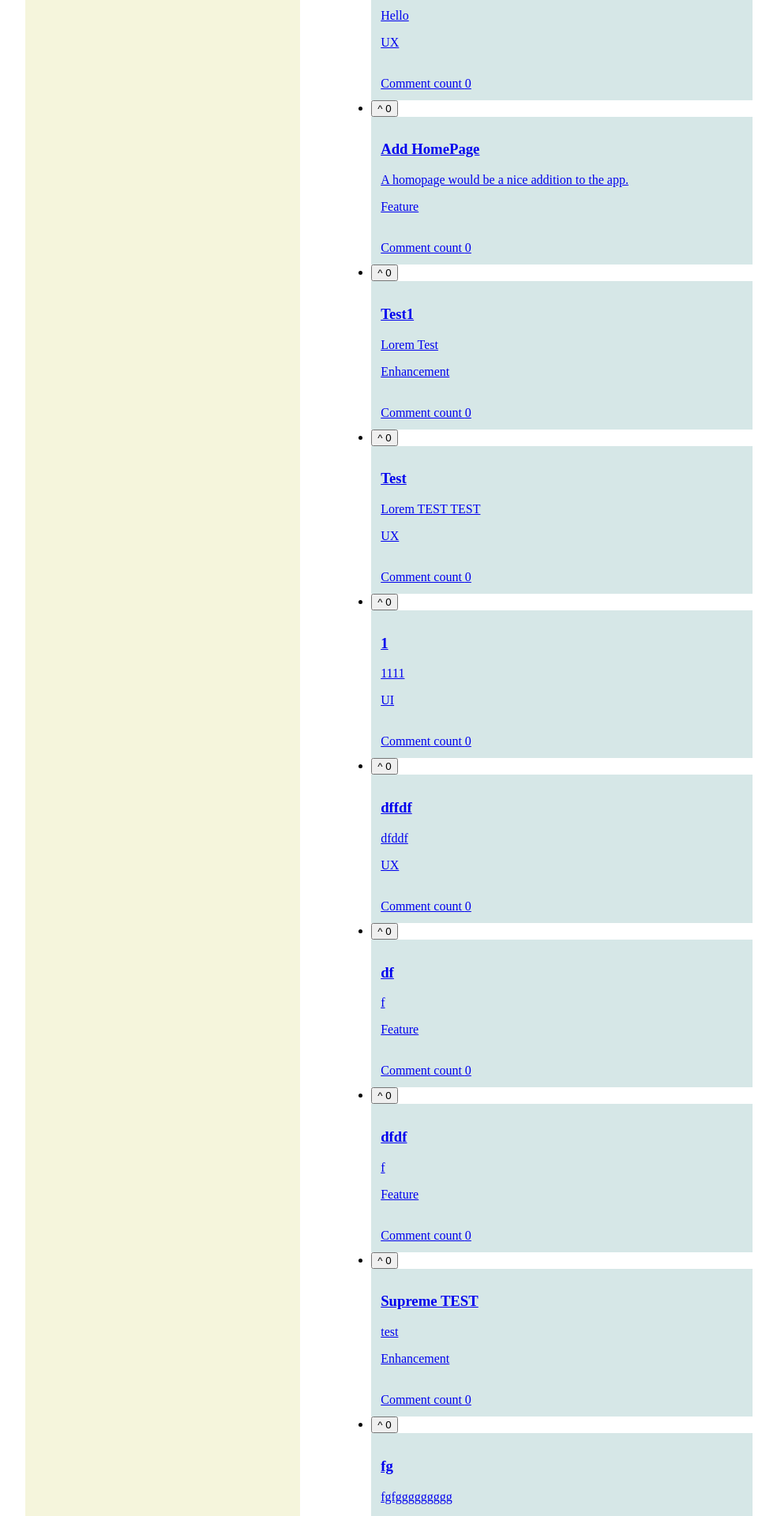
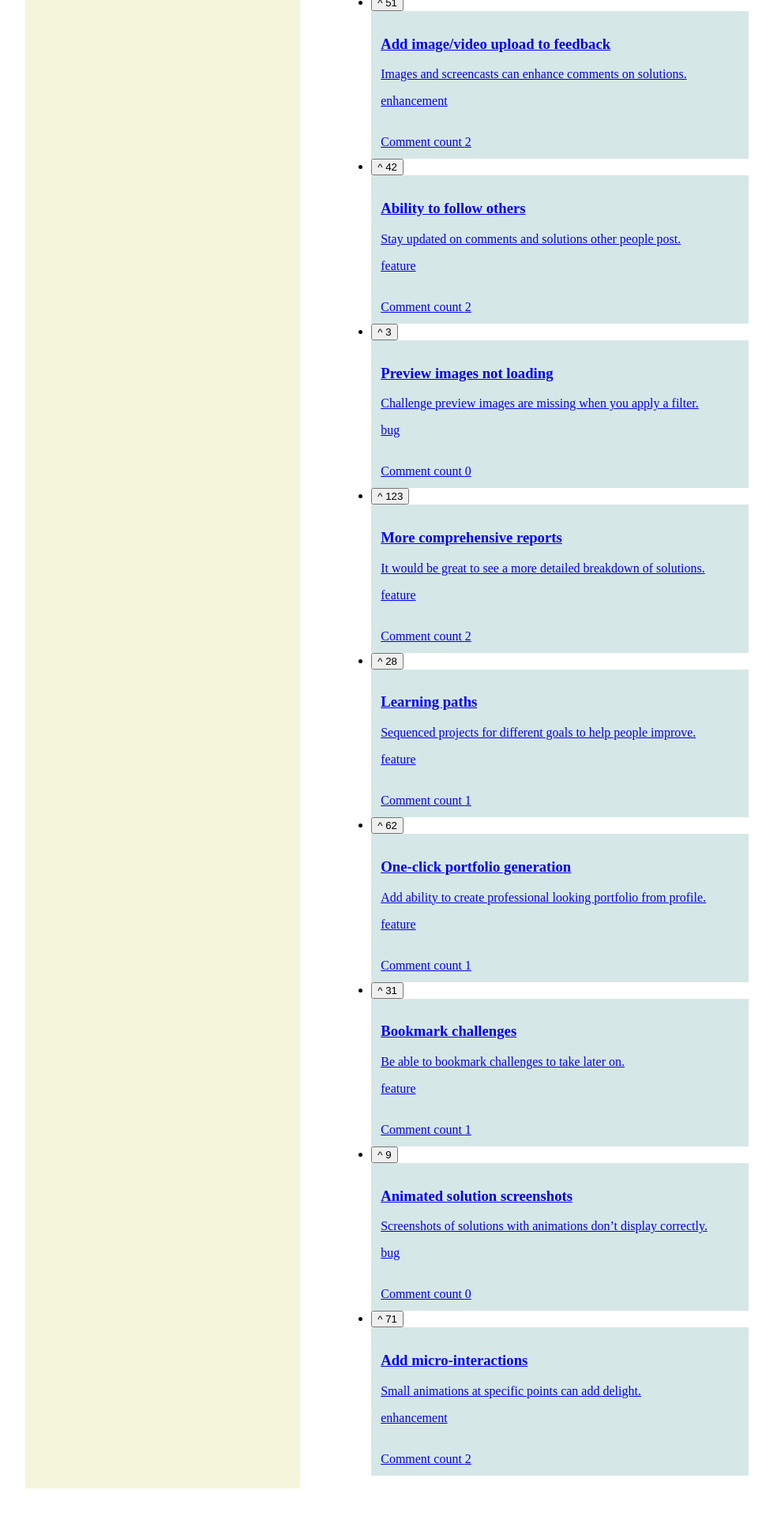
Before and after one commit to crsecu/productFeedbackApp, a React app: page /feedbackBoard in a window 1280 px wide. Shown: the part 840-2760 px from the top of the page at 79% size, without its empty margins (6-990 px from the left). After the commit the page ends 2733 px from the top, so only its background shows below. Built offline with nearby package versions, Linux system fonts and the light colour scheme; data requests are answered from the project's data file; the HTML template or start-up script is replaced by a standard one.

Commit message:
update data.json file with FEM test data; JSON Server uses the data.json file to simulate a backend

```diff
--- a/data/data.json
+++ b/data/data.json
@@ -1,252 +1,297 @@
 {
   "productRequests": [
     {
-      "id": "8e97",
-      "title": "Test UPDATED",
-      "category": "Enhancement",
-      "description": "Lorem",
-      "status": "Suggestion",
-      "upvotes": 0
+      "id": 1,
+      "title": "Add tags for solutions",
+      "category": "enhancement",
+      "upvotes": 112,
+      "status": "suggestion",
+      "description": "Easier to search for solutions based on a specific stack.",
+      "comments": [
+        {
+          "id": 1,
+          "content": "Awesome idea! Trying to find framework-specific projects within the hubs can be tedious",
+          "user": {
+            "image": "./assets/user-images/image-suzanne.jpg",
+            "name": "Suzanne Chang",
+            "username": "upbeat1811"
+          }
+        },
+        {
+          "id": 2,
+          "content": "Please use fun, color-coded labels to easily identify them at a glance",
+          "user": {
+            "image": "./assets/user-images/image-thomas.jpg",
+            "name": "Thomas Hood",
+            "username": "brawnybrave"
+          }
+        }
+      ]
     },
     {
-      "id": "f4ea",
-      "title": "",
-      "category": "Feature",
-      "description": "",
+      "id": 2,
+      "title": "Add a dark theme option",
+      "category": "feature",
+      "upvotes": 99,
       "status": "suggestion",
-      "upvotes": 0
+      "description": "It would help people with light sensitivities and who prefer dark mode.",
+      "comments": [
+        {
+          "id": 3,
+          "content": "Also, please allow styles to be applied based on system preferences. I would love to be able to browse Frontend Mentor in the evening after my device’s dark mode turns on without the bright background it currently has.",
+          "user": {
+            "image": "./assets/user-images/image-elijah.jpg",
+            "name": "Elijah Moss",
+            "username": "hexagon.bestagon"
+          }
+        },
+        {
+          "id": 4,
+          "content": "Second this! I do a lot of late night coding and reading. Adding a dark theme can be great for preventing eye strain and the headaches that result. It’s also quite a trend with modern apps and  apparently saves battery life.",
+          "user": {
+            "image": "./assets/user-images/image-james.jpg",
+            "name": "James Skinner",
+            "username": "hummingbird1"
+          },
+          "replies": [
+            {
+              "content": "While waiting for dark mode, there are browser extensions that will also do the job. Search for 'dark theme' followed by your browser. There might be a need to turn off the extension for sites with naturally black backgrounds though.",
+              "replyingTo": "hummingbird1",
+              "user": {
+                "image": "./assets/user-images/image-anne.jpg",
+                "name": "Anne Valentine",
+                "username": "annev1990"
+              }
+            },
+            {
+              "content": "Good point! Using any kind of style extension is great and can be highly customizable, like the ability to change contrast and brightness. I'd prefer not to use one of such extensions, however, for security and privacy reasons.",
+              "replyingTo": "annev1990",
+              "user": {
+                "image": "./assets/user-images/image-ryan.jpg",
+                "name": "Ryan Welles",
+                "username": "voyager.344"
+              }
+            }
+          ]
+        }
+      ]
     },
     {
-      "id": "43e0",
-      "title": "Test",
-      "category": "Feature",
-      "description": "Lorem",
+      "id": 3,
+      "title": "Q&A within the challenge hubs",
+      "category": "feature",
+      "upvotes": 65,
       "status": "suggestion",
-      "upvotes": 0
+      "description": "Challenge-specific Q&A would make for easy reference.",
+      "comments": [
+        {
+          "id": 5,
+          "content": "Much easier to get answers from devs who can relate, since they've either finished the challenge themselves or are in the middle of it.",
+          "user": {
+            "image": "./assets/user-images/image-george.jpg",
+            "name": "George Partridge",
+            "username": "soccerviewer8"
+          }
+        }
+      ]
     },
     {
-      "id": "abf9",
-      "title": "Test",
-      "category": "UX",
-      "description": "Hello",
+      "id": 4,
+      "title": "Add image/video upload to feedback",
+      "category": "enhancement",
+      "upvotes": 51,
       "status": "suggestion",
-      "upvotes": 0
+      "description": "Images and screencasts can enhance comments on solutions.",
+      "comments": [
+        {
+          "id": 6,
+          "content": "Right now, there is no ability to add images while giving feedback which isn't ideal because I have to use another app to show what I mean",
+          "user": {
+            "image": "./assets/user-images/image-javier.jpg",
+            "name": "Javier Pollard",
+            "username": "warlikeduke"
+          }
+        },
+        {
+          "id": 7,
+          "content": "Yes I'd like to see this as well. Sometimes I want to add a short video or gif to explain the site's behavior..",
+          "user": {
+            "image": "./assets/user-images/image-roxanne.jpg",
+            "name": "Roxanne Travis",
+            "username": "peppersprime32"
+          }
+        }
+      ]
     },
     {
-      "id": "cd9c",
-      "title": "Add HomePage",
-      "category": "Feature",
-      "description": "A homopage would be a nice addition to the app.",
+      "id": 5,
+      "title": "Ability to follow others",
+      "category": "feature",
+      "upvotes": 42,
       "status": "suggestion",
-      "upvotes": 0
+      "description": "Stay updated on comments and solutions other people post.",
+      "comments": [
+        {
+          "id": 8,
+          "content": "I also want to be notified when devs I follow submit projects on FEM. Is in-app notification also in the pipeline?",
+          "user": {
+            "image": "./assets/user-images/image-victoria.jpg",
+            "name": "Victoria Mejia",
+            "username": "arlen_the_marlin"
+          },
+          "replies": [
+            {
+              "content": "Bumping this. It would be good to have a tab with a feed of people I follow so it's easy to see what challenges they’ve done lately. I learn a lot by reading good developers' code.",
+              "replyingTo": "arlen_the_marlin",
+              "user": {
+                "image": "./assets/user-images/image-zena.jpg",
+                "name": "Zena Kelley",
+                "username": "velvetround"
+              }
+            }
+          ]
+        },
+        {
+          "id": 9,
+          "content": "I've been saving the profile URLs of a few people and I check what they’ve been doing from time to time. Being able to follow them solves that",
+          "user": {
+            "image": "./assets/user-images/image-jackson.jpg",
+            "name": "Jackson Barker",
+            "username": "countryspirit"
+          }
+        }
+      ]
     },
     {
-      "id": "72f3",
-      "title": "Test1",
-      "category": "Enhancement",
-      "description": "Lorem Test",
+      "id": 6,
+      "title": "Preview images not loading",
+      "category": "bug",
+      "upvotes": 3,
       "status": "suggestion",
-      "upvotes": 0
+      "description": "Challenge preview images are missing when you apply a filter."
     },
     {
-      "id": "504a",
-      "title": "Test",
-      "category": "UX",
-      "description": "Lorem TEST TEST",
-      "status": "suggestion",
-      "upvotes": 0
+      "id": 7,
+      "title": "More comprehensive reports",
+      "category": "feature",
+      "upvotes": 123,
+      "status": "planned",
+      "description": "It would be great to see a more detailed breakdown of solutions.",
+      "comments": [
+        {
+          "id": 10,
+          "content": "This would be awesome! It would be so helpful to see an overview of my code in a way that makes it easy to spot where things could be improved.",
+          "user": {
+            "image": "./assets/user-images/image-victoria.jpg",
+            "name": "Victoria Mejia",
+            "username": "arlen_the_marlin"
+          }
+        },
+        {
+          "id": 11,
+          "content": "Yeah, this would be really good. I'd love to see deeper insights into my code!",
+          "user": {
+            "image": "./assets/user-images/image-jackson.jpg",
+            "name": "Jackson Barker",
+            "username": "countryspirit"
+          }
+        }
+      ]
     },
     {
-      "id": "2b9d",
-      "title": "1",
-      "category": "UI",
-      "description": "1111",
-      "status": "suggestion",
-      "upvotes": 0
+      "id": 8,
+      "title": "Learning paths",
+      "category": "feature",
+      "upvotes": 28,
+      "status": "planned",
+      "description": "Sequenced projects for different goals to help people improve.",
+      "comments": [
+        {
+          "id": 12,
+          "content": "Having a path through the challenges that I could follow would be brilliant! Sometimes I'm not sure which challenge would be the best next step to take. So this would help me navigate through them!",
+          "user": {
+            "image": "./assets/user-images/image-george.jpg",
+            "name": "George Partridge",
+            "username": "soccerviewer8"
+          }
+        }
+      ]
     },
     {
-      "id": "9f6c",
-      "title": "dffdf",
-      "category": "UX",
-      "description": "dfddf",
-      "status": "suggestion",
-      "upvotes": 0
+      "id": 9,
+      "title": "One-click portfolio generation",
+      "category": "feature",
+      "upvotes": 62,
+      "status": "in-progress",
+      "description": "Add ability to create professional looking portfolio from profile.",
+      "comments": [
+        {
+          "id": 13,
+          "content": "I haven't built a portfolio site yet, so this would be really helpful. Might it also be possible to choose layout and colour themes?!",
+          "user": {
+            "image": "./assets/user-images/image-ryan.jpg",
+            "name": "Ryan Welles",
+            "username": "voyager.344"
+          }
+        }
+      ]
     },
     {
-      "id": "cef9",
-      "title": "df",
-      "category": "Feature",
-      "description": "f",
-      "status": "suggestion",
-      "upvotes": 0
+      "id": 10,
+      "title": "Bookmark challenges",
+      "category": "feature",
+      "upvotes": 31,
+      "status": "in-progress",
+      "description": "Be able to bookmark challenges to take later on.",
+      "comments": [
+        {
+          "id": 14,
+          "content": "This would be great! At the moment, I'm just starting challenges in order to save them. But this means the My Challenges section is overflowing with projects and is hard to manage. Being able to bookmark challenges would be really helpful.",
+          "user": {
+            "image": "./assets/user-images/image-suzanne.jpg",
+            "name": "Suzanne Chang",
+            "username": "upbeat1811"
+          }
+        }
+      ]
     },
     {
-      "id": "ae74",
-      "title": "dfdf",
-      "category": "Feature",
-      "description": "f",
-      "status": "suggestion",
-      "upvotes": 0
+      "id": 11,
+      "title": "Animated solution screenshots",
+      "category": "bug",
+      "upvotes": 9,
+      "status": "in-progress",
+      "description": "Screenshots of solutions with animations don’t display correctly."
     },
     {
-      "id": "69a0",
-      "title": "Supreme TEST",
-      "category": "Enhancement",
-      "description": "test",
-      "status": "suggestion",
-      "upvotes": 0
-    },
-    {
-      "id": "12c6",
-      "title": "fg",
-      "category": "UI",
-      "description": "fgfggggggggg",
-      "status": "suggestion",
-      "upvotes": 0
-    },
-    {
-      "id": "7f29",
-      "title": "dd",
-      "category": "UI",
-      "description": "ddd",
-      "status": "suggestion",
-      "upvotes": 0
-    },
-    {
-      "id": "622a",
-      "title": "fgd",
-      "category": "Feature",
-      "description": "d",
-      "status": "suggestion",
-      "upvotes": 0
-    },
-    {
-      "id": "bbcf",
-      "title": "111111111",
-      "category": "Feature",
-      "description": "222222222",
-      "status": "suggestion",
-      "upvotes": 0
-    },
-    {
-      "id": "9e00",
-      "title": "gfh",
-      "category": "Feature",
-      "description": "hgh",
-      "status": "suggestion",
-      "upvotes": 0
-    },
-    {
-      "id": "db57",
-      "title": "fffff",
-      "category": "Feature",
-      "description": "fffffffffffff",
-      "status": "suggestion",
-      "upvotes": 0
-    },
-    {
-      "id": "e57f",
-      "title": "dffdhfh",
-      "category": "Feature",
-      "description": "fff",
-      "status": "suggestion",
-      "upvotes": 0
-    },
-    {
-      "id": "e3fc",
-      "title": "dsfsdf",
-      "category": "Feature",
-      "description": "sdfdf",
-      "status": "suggestion",
-      "upvotes": 0
-    },
-    {
-      "id": "486a",
-      "title": "dsfdf",
-      "category": "Feature",
-      "description": "",
-      "status": "suggestion",
-      "upvotes": 0
-    },
-    {
-      "id": "bb15",
-      "title": "dfdf",
-      "category": "Feature",
-      "description": "",
-      "status": "suggestion",
-      "upvotes": 0
-    },
-    {
-      "id": "85e4",
-      "title": "dfdf",
-      "category": "Feature",
-      "description": "dfdf",
-      "status": "suggestion",
-      "upvotes": 0
-    },
-    {
-      "id": "0899",
-      "title": "test shishi",
-      "category": "Feature",
-      "description": "hey hey",
-      "status": "suggestion",
-      "upvotes": 0
-    },
-    {
-      "id": "e9e3",
-      "title": "d",
-      "category": "Feature",
-      "description": "d",
-      "status": "suggestion",
-      "upvotes": 0
-    },
-    {
-      "id": "c5bf",
-      "title": "ffffff",
-      "category": "Feature",
-      "description": "11111111111111111111",
-      "status": "suggestion",
-      "upvotes": 0
-    },
-    {
-      "id": "1ec2",
-      "title": "shishi",
-      "category": "Feature",
-      "description": "taco",
-      "status": "suggestion",
-      "upvotes": 0
-    },
-    {
-      "id": "0069",
-      "title": "Mobile app",
-      "category": "UX",
-      "description": "Test",
-      "status": "suggestion",
-      "upvotes": 0
-    },
-    {
-      "id": "2bf5",
-      "title": "Test26",
-      "category": "Feature",
-      "description": "1234",
-      "status": "suggestion",
-      "upvotes": 0
-    },
-    {
-      "id": "1cf1",
-      "title": "",
-      "category": "Feature",
-      "description": "",
-      "status": "suggestion",
-      "upvotes": 0
-    },
-    {
-      "id": "8e3a",
-      "title": "210 210 Test if Editing Feedback is implemented properly",
-      "category": "UX",
-      "description": "Lorem Ipsum Test Test",
-      "status": "Planned",
-      "upvotes": 0
+      "id": 12,
+      "title": "Add micro-interactions",
+      "category": "enhancement",
+      "upvotes": 71,
+      "status": "live",
+      "description": "Small animations at specific points can add delight.",
+      "comments": [
+        {
+          "id": 15,
+          "content": "I'd love to see this! It always makes me so happy to see little details like these on websites.",
+          "user": {
+            "image": "./assets/user-images/image-victoria.jpg",
+            "name": "Victoria Mejia",
+            "username": "arlen_the_marlin"
+          },
+          "replies": [
+            {
+              "content": "Me too! I'd also love to see celebrations at specific points as well. It would help people take a moment to celebrate their achievements!",
+              "replyingTo": "arlen_the_marlin",
+              "user": {
+                "image": "./assets/user-images/image-suzanne.jpg",
+                "name": "Suzanne Chang",
+                "username": "upbeat1811"
+              }
+            }
+          ]
+        }
+      ]
     }
   ]
 }
--- a/src/features/feedback/FeedbackCard.tsx
+++ b/src/features/feedback/FeedbackCard.tsx
@@ -1,6 +1,6 @@
 import { Feedback } from "./feedback.types";
 import { calculateTotalComments } from "../../utils/helpers";
-import UpvoteButton from "../comments/UpvoteButton";
+import UpvoteButton from "./UpvoteButton";
 
 interface FeedbackCardProps {
   feedback: Feedback;
--- a/src/features/feedback/FeedbackList.tsx
+++ b/src/features/feedback/FeedbackList.tsx
@@ -1,7 +1,7 @@
 import { useAppSelector } from "../../types/hooks";
 import { Link } from "react-router-dom";
 import FeedbackCard from "./FeedbackCard";
-import UpvoteButton from "../comments/UpvoteButton";
+import UpvoteButton from "./UpvoteButton";
 
 function FeedbackList(): React.JSX.Element {
   const feedbackList = useAppSelector((state) => state.feedback.feedbackList);
```
Also changed, not shown: src/features/feedback/UpvoteButton.tsx (renamed from src/features/comments/UpvoteButton.tsx).
